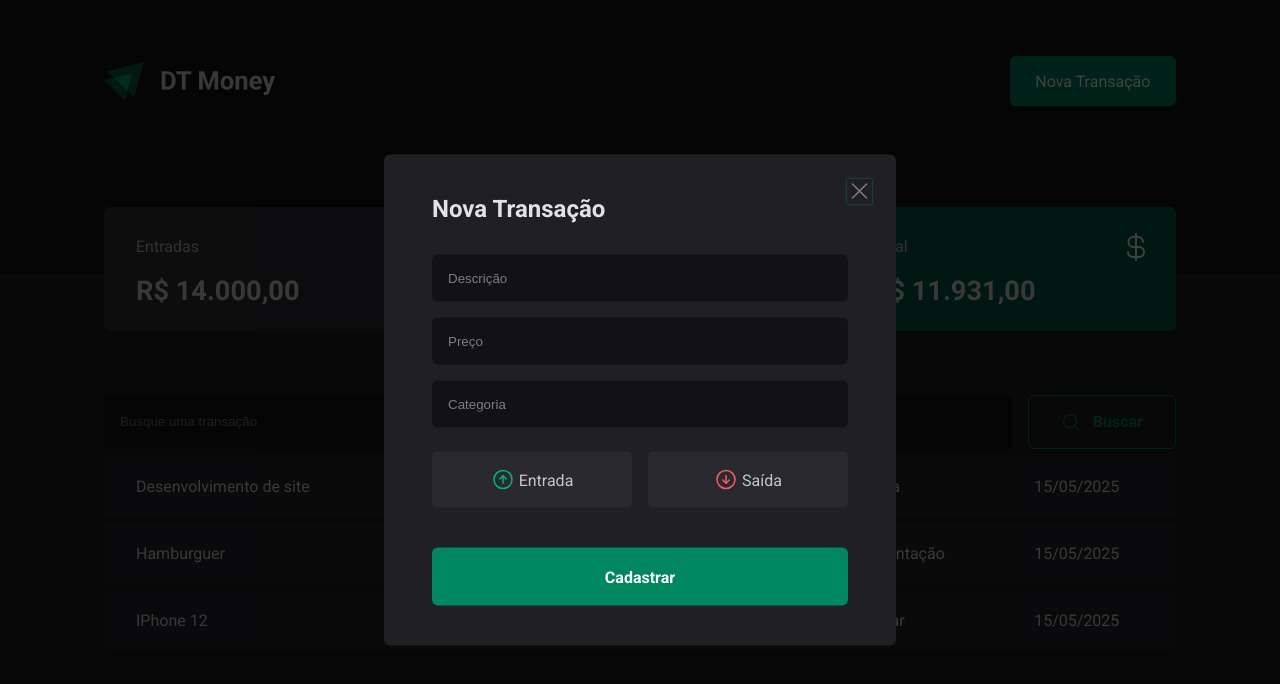
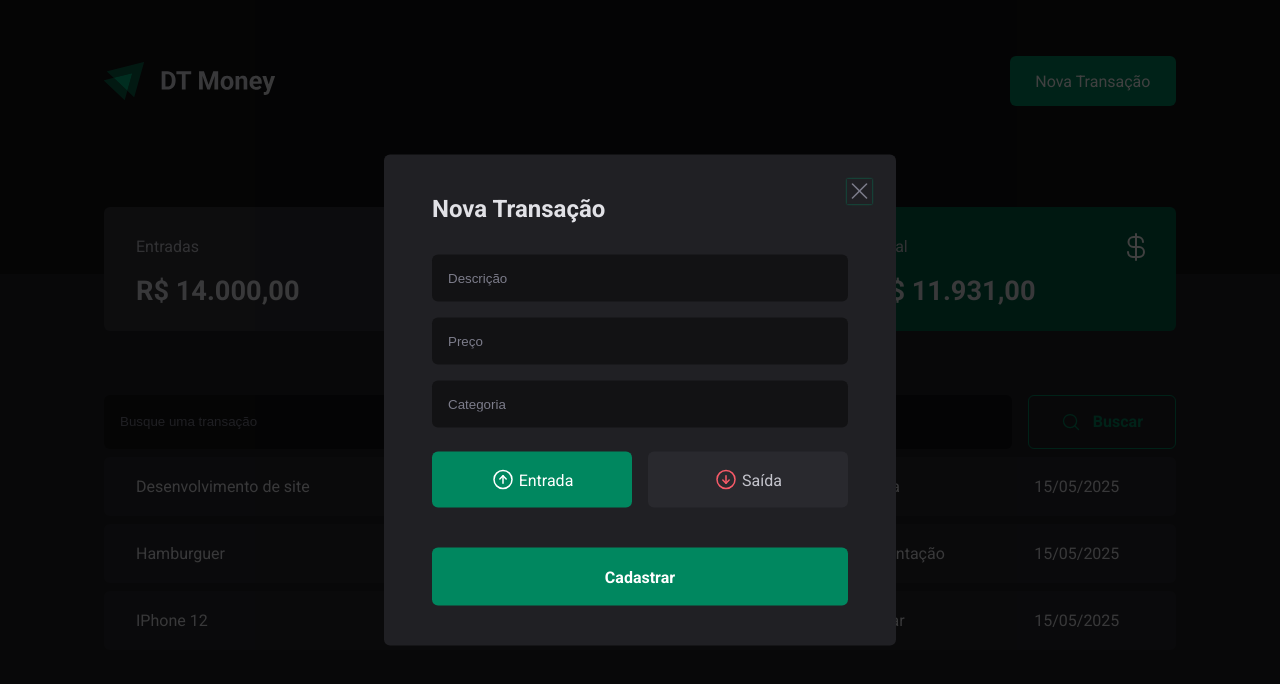
Before and after one commit to skyrons/DT-Money, a React (Vite) app: page / in a window 1280 px wide. Both pictures are taken after a click on the button "Nova Transação". Shown: the top 684 px of the page. Built offline with nearby package versions, Linux system fonts and the light colour scheme; data requests are answered from the project's data file.

Commit message:
submiting controlled radio button - transaction type

```diff
--- a/src/components/NewTransactionModal/index.tsx
+++ b/src/components/NewTransactionModal/index.tsx
@@ -1,6 +1,6 @@
 import * as Dialog from "@radix-ui/react-dialog";
 import { ArrowCircleDown, ArrowCircleUp, X } from "phosphor-react";
-import { useForm } from "react-hook-form";
+import { Controller, useForm } from "react-hook-form";
 import * as z from "zod";
 import { zodResolver } from "@hookform/resolvers/zod";
 
@@ -9,8 +9,8 @@
 const NewTransactionFormSchema = z.object({
   description: z.string(),
   price: z.number(),
-  category: z.string()
-  // type: z.enum(['income', 'outcome'])
+  category: z.string(),
+  type: z.enum(['income', 'outcome'])
 });
 
 type NewTransactionFormInputs = z.infer<typeof NewTransactionFormSchema>;
@@ -26,9 +26,13 @@
   const {
     register,
     handleSubmit,
+    control,
     formState: {isSubmitting}
   } = useForm<NewTransactionFormInputs>({
-    resolver: zodResolver(NewTransactionFormSchema)
+    resolver: zodResolver(NewTransactionFormSchema),
+    defaultValues: {
+      type: "income"
+    }
   })
   return(
     <Dialog.Portal>
@@ -59,7 +63,15 @@
             {...register('category')}
             />
 
-            <TransactionType>
+            <Controller
+              control={control}
+              name="type"
+              render={({field}) => {
+                return(
+                  <TransactionType
+                    onValueChange={field.onChange}
+                    value={field.value}
+                  >
                     <TransactionTypeButton variant="income" value="income">
                       <ArrowCircleUp size={24} />
                       Entrada
@@ -70,6 +82,9 @@
                       Saída
                     </TransactionTypeButton>
                   </TransactionType>
+                )
+              }}
+            />
 
             <button type="submit" disabled={isSubmitting}>
               Cadastrar
```
Lines whose indentation alone changed are shown as unchanged.
